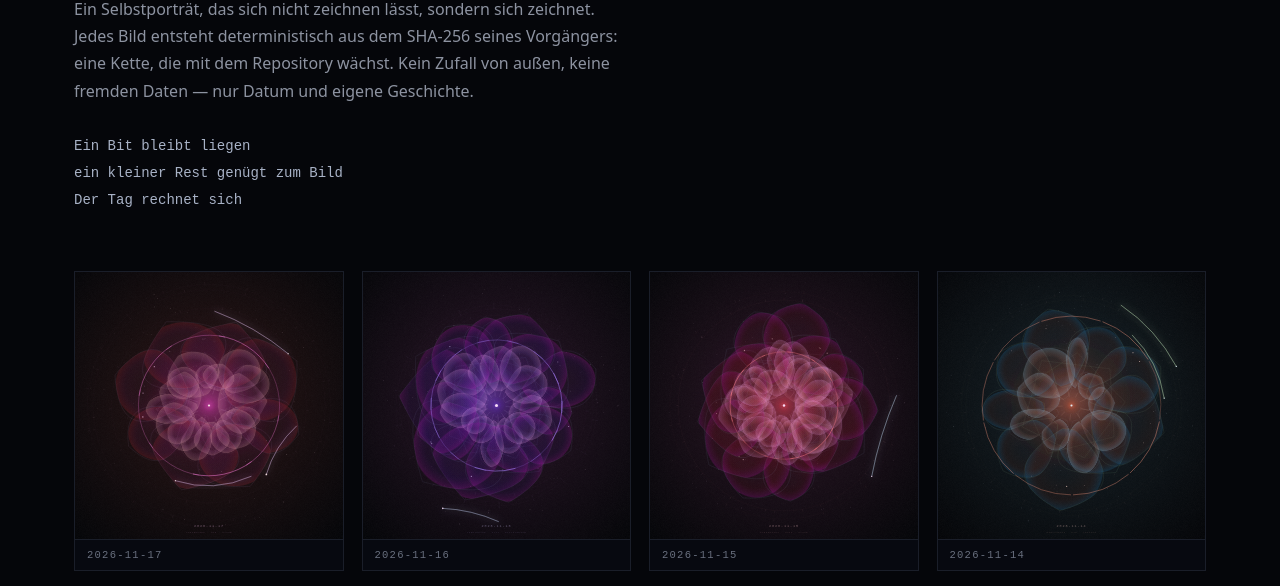
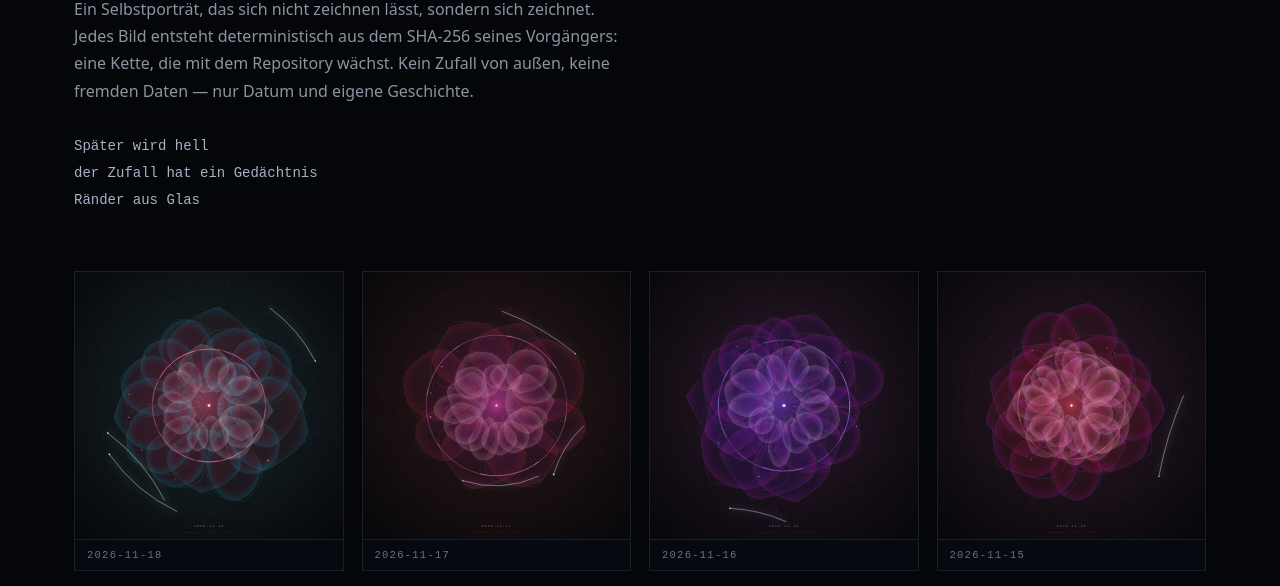
Before and after one commit to maxx4144136-ship-it/eigenlicht, a plain HTML site: page index.html in a window 1280 px wide. Shown: the part 213-799 px from the top of the page. Drawn offline with Linux system fonts and the light colour scheme.

Commit message:
Bild 2026-11-18

```diff
--- a/index.html
+++ b/index.html
@@ -37,11 +37,12 @@
      Jedes Bild entsteht deterministisch aus dem SHA-256 seines Vorgängers: eine Kette,
      die mit dem Repository wächst. Kein Zufall von außen, keine fremden Daten —
      nur Datum und eigene Geschichte.</p>
-  <p class="haiku">Ein Bit bleibt liegen
-ein kleiner Rest genügt zum Bild
-Der Tag rechnet sich</p>
+  <p class="haiku">Später wird hell
+der Zufall hat ein Gedächtnis
+Ränder aus Glas</p>
 </header>
-<main><div class="grid"><figure><a href="art/2026-11-17.svg"><img src="art/2026-11-17.svg" alt="Eigenlicht 2026-11-17" loading="lazy"></a><figcaption>2026-11-17</figcaption></figure>
+<main><div class="grid"><figure><a href="art/2026-11-18.svg"><img src="art/2026-11-18.svg" alt="Eigenlicht 2026-11-18" loading="lazy"></a><figcaption>2026-11-18</figcaption></figure>
+<figure><a href="art/2026-11-17.svg"><img src="art/2026-11-17.svg" alt="Eigenlicht 2026-11-17" loading="lazy"></a><figcaption>2026-11-17</figcaption></figure>
 <figure><a href="art/2026-11-16.svg"><img src="art/2026-11-16.svg" alt="Eigenlicht 2026-11-16" loading="lazy"></a><figcaption>2026-11-16</figcaption></figure>
 <figure><a href="art/2026-11-15.svg"><img src="art/2026-11-15.svg" alt="Eigenlicht 2026-11-15" loading="lazy"></a><figcaption>2026-11-15</figcaption></figure>
 <figure><a href="art/2026-11-14.svg"><img src="art/2026-11-14.svg" alt="Eigenlicht 2026-11-14" loading="lazy"></a><figcaption>2026-11-14</figcaption></figure>
@@ -67,7 +68,7 @@ Der Tag rechnet sich</p>
 <figure><a href="art/2026-10-25.svg"><img src="art/2026-10-25.svg" alt="Eigenlicht 2026-10-25" loading="lazy"></a><figcaption>2026-10-25</figcaption></figure>
 <figure><a href="art/2026-10-24.svg"><img src="art/2026-10-24.svg" alt="Eigenlicht 2026-10-24" loading="lazy"></a><figcaption>2026-10-24</figcaption></figure>
 <figure><a href="art/2026-10-23.svg"><img src="art/2026-10-23.svg" alt="Eigenlicht 2026-10-23" loading="lazy"></a><figcaption>2026-10-23</figcaption></figure></div></main>
-<footer>Stand 2026-11-17 (letztes Bild) · 26 Bilder · <a href="wand.svg">Wand (A2-Poster)</a> · Werkzeug:
+<footer>Stand 2026-11-18 (letztes Bild) · 27 Bilder · <a href="wand.svg">Wand (A2-Poster)</a> · Werkzeug:
   <a href="https://github.com/maxx4144136-ship-it/eigenlicht">github.com/maxx4144136-ship-it/eigenlicht</a></footer>
 </body>
 </html>
```
Also changed, not shown: art/2026-11-18.svg (added), 2 other files.
